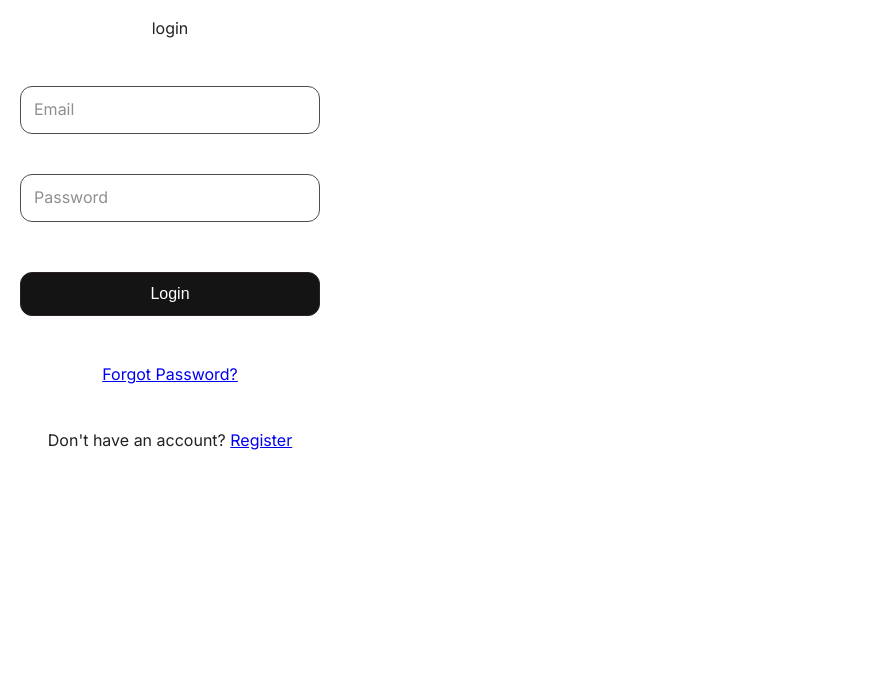
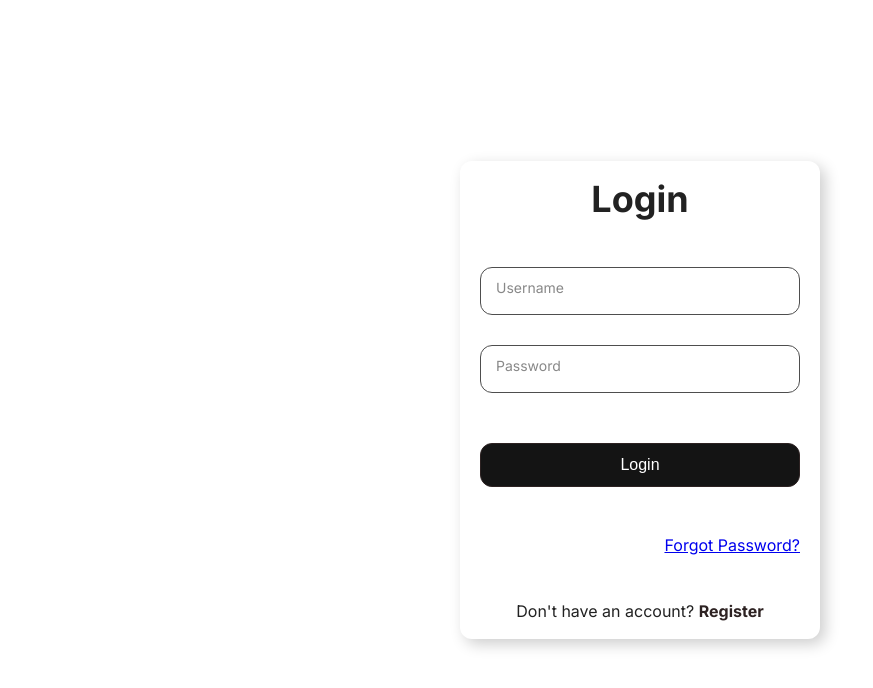
Before and after one commit to UTT-k74HT22/FE-Movie-Booking-System, a React (Vite) app: page /login in a window 1280 px wide. Shown: the top 688 px of the page, without its empty margins (0-873 px from the left). Built offline with nearby package versions, Linux system fonts and the light colour scheme.

Commit message:
test active sau register

```diff
--- a/src/api/authApi.js
+++ b/src/api/authApi.js
@@ -11,14 +11,19 @@ const authApi = {
      */
     login: async (request) => {
         try {
-            const response = await httpRequest.post('/auth/login', request);
-            console.log('[AUTH API] Login success:', response);
-            return response;
+          const response = await httpRequest.post(
+            '/auth/login',
+            request, // request = { username, password }
+            { headers: { 'Content-Type': 'application/json' } } // gửi JSON
+          );
+          console.log('[AUTH API] Login success:', response.data);
+          return response.data; // trả về data trực tiếp
         } catch (error) {
-            console.error('[AUTH API] Login error:', error);
-            throw error;
+          console.error('[AUTH API] Login error:', error.response?.data || error.message);
+          // throw lỗi API về component để handle
+          throw error.response?.data || error;
         }
-    },
+      },
 
     /**
      * Đăng ký tài khoản
--- a/src/components/Auth/LoginForm/LoginForm.jsx
+++ b/src/components/Auth/LoginForm/LoginForm.jsx
@@ -1,95 +1,107 @@
 import { useState } from 'react';
+import { Link, useNavigate } from 'react-router-dom';
 import styles from './LoginForm.module.css';
 import authApi from '../../../api/authApi';
-import { Link } from 'react-router-dom';
-
 
 const LoginForm = () => {
-    const [form, setForm] = useState({ email: '', password: '' });
+  const navigate = useNavigate();
+
+  const [form, setForm] = useState({ username: '', password: '' });
   const [errors, setErrors] = useState({});
   const [submitting, setSubmitting] = useState(false);
-    // hàm xử lý khi người dùng nhập dữ liệu vào input
+  const [apiError, setApiError] = useState('');
+
   const handleChange = (e) => {
-        setForm({ ...form, [e.target.name]: e.target.value });  //lấy giá trị người dùng nhập theo thuộc tính name
-        // mỗi khi người dùng nhập thì xóa lỗi đi
-        setErrors({ ...errors, [e.target.name]: ''});
+    setForm({ ...form, [e.target.name]: e.target.value });
+    setErrors({ ...errors, [e.target.name]: '' });
+    setApiError('');
   };
 
-    // const validate = () => {
-    //     const newErrors = {};
-
-
-    // hàm xử lý khi người dùng submit form
-    const handleSubmit = async (e) => {
-        e.preventDefault(); // ngăn chặn reload trang
-
-        let newErrors = { email: '', password: '' };
+  const validate = () => {
+    const newErrors = {};
     let isValid = true;
 
-        // validate email
-        if (!form.email.trim()) {
-            newErrors.email = "Email không được để trống!";
+    if (!form.username.trim()) {
+      newErrors.username = 'Username không được để trống!';
       isValid = false;
     }
-        // validate password
     if (!form.password.trim()) {
-            newErrors.password = "Password không được để trống!";
+      newErrors.password = 'Password không được để trống!';
       isValid = false;
     }
 
     setErrors(newErrors);
+    return isValid;
+  };
 
-        if (isValid) {
+  const handleSubmit = async (e) => {
+    e.preventDefault();
+    if (!validate()) return;
+
     setSubmitting(true);
-
     try {
-
-                const result = await authApi.login(form.email, form.password);
-                console.log("Kết quả trả về từ API:", result);
-
+      const result = await authApi.login({
+        username: form.username,
+        password: form.password,
+      });
+      localStorage.setItem('accessToken', result.accessToken);
+      navigate('/dashboard');
     } catch (error) {
-                    console.error("Lỗi khi gọi API login:", error);
+      setApiError(error?.message || 'Đăng nhập thất bại. Vui lòng thử lại.');
+    } finally {
       setSubmitting(false);
     }
-        }
-    }
+  };
+
   return (
-        // form login
+    <div className={styles.Wrapper}>
       <form className={styles.LoginForm} onSubmit={handleSubmit}>
-            <h1>login</h1>
+        <h1>Login</h1>
         <div className={styles.FormContainer}>
           <div className={styles.FormGroup}>
             <input
-                        type="email"
-                        name='email'
+              type="text"
+              name="username"
               placeholder=" "
-                        value={form.email}
+              value={form.username}
               onChange={handleChange}
             />
-                    <label htmlFor="email" className={styles.FormLabel}>Email</label>
-                    {errors.email && <p className={styles.Error}>{errors.email}</p>}
+            <label className={styles.FormLabel}>Username</label>
+            {errors.username && <p className={styles.Error}>{errors.username}</p>}
           </div>
+
           <div className={styles.FormGroup}>
             <input
               type="password"
-                        name='password'
+              name="password"
               placeholder=" "
               value={form.password}
               onChange={handleChange}
             />
-                    <label htmlFor="password" className={styles.FormLabel}>Password</label>
+            <label className={styles.FormLabel}>Password</label>
             {errors.password && <p className={styles.Error}>{errors.password}</p>}
           </div>
         </div>
-            <button type="submit" disabled={submitting}>Login</button>
+
+        {apiError && <p className={styles.Error}>{apiError}</p>}
+
+        <button type="submit" disabled={submitting}>
+          {submitting ? 'Logging in...' : 'Login'}
+        </button>
+
         <div className={styles.ForgotPassword}>
           <a href="#">Forgot Password?</a>
         </div>
-                <p>Don't have an account? <Link to="/Register" className={styles.registerLink}>
+
+        <p>
+          Don't have an account?{' '}
+          <Link to="/register" className={styles.registerLink}>
             Register
-                </Link></p>
+          </Link>
+        </p>
       </form>
+    </div>
   );
-}
+};
 
 export default LoginForm;
--- a/src/components/Auth/LoginForm/LoginForm.module.css
+++ b/src/components/Auth/LoginForm/LoginForm.module.css
@@ -1,26 +1,40 @@
+/* Wrapper để center form */
+.Wrapper {
+    min-height: 100vh;
+    display: flex;
+    justify-content: center;
+    align-items: center;
+    padding: 20px;
+    box-sizing: border-box;
+}
+
 .LoginForm {
-    position: relative;
     display: flex;
     flex-direction: column;
-    justify-content: center;
     align-items: center;
     gap: 50px;
     padding: 20px;
-    border-radius: 10px;
-    width: 300px;
+    width: 320px;
+    border-radius: 12px;
+    box-shadow: 5px 5px 15px rgba(0,0,0,0.2);
+    background-color: #fff;
+}
+
+.LoginForm h1 {
+    font-size: 36px;
+    font-weight: bold;
 }
 
 .FormContainer {
     display: flex;
+    flex-direction: column;
     width: 100%;
-    flex-direction: column;
-    gap: 40px;
+    gap: 30px;
 }
 
 .FormGroup {
     position: relative;
 }
-
 
 input {
     width: 100%;
@@ -28,59 +42,76 @@ input {
     border: 1px solid #4e4e4e;
     border-radius: 12px;
     font-size: 16px;
-    background-color: #ffffff;
+    outline: none;
+    background-color: #fff;
+    box-sizing: border-box;
     transition: all 0.2s;
-    outline: none;
-    box-sizing: border-box;
 }
 
 input:focus {
-    border-width: 1px;
-    background-color: #ffffff;
+    border-color: #333;
 }
 
 .FormLabel {
     position: absolute;
-    top: 15px;
-    left: 10px;
-    color: #8f8f8f;
+    top: 14px;
+    left: 12px;
+    font-size: 14px;
+    color: #888;
     pointer-events: none;
     transition: all 0.2s;
+    background-color: #fff;
     padding: 0 4px;
 }
 
 input:focus + .FormLabel,
 input:not(:placeholder-shown) + .FormLabel {
     transform: translateY(-22px);
-    background-color: #ffffff;
-    font-size: 13px;
+    font-size: 12px;
+    color: #555;
 }
 
 button {
     width: 100%;
     padding: 12px;
-    background-color: var(--color-background);
-    color: rgb(255, 255, 255);
-    border: none;
+    font-size: 16px;
     border-radius: 12px;
+    border: 1px solid #2d2222;
+    background-color: #2d2222;
+    color: #fff;
     cursor: pointer;
-    font-size: 16px;
     transition: all 0.2s;
-    border: 1px solid #2d2222;
-
 }
 
-button:hover {
-    background-color: #ffffff00;
+button:hover:enabled {
+    background-color: #fff;
     color: #2d2222;
-    border: 1px solid #2d2222;
+}
+
+button:disabled {
+    opacity: 0.6;
+    cursor: not-allowed;
 }
 
 .Error {
     position: absolute;
-    bottom: -20px;   /* đẩy xuống ngay dưới input */
-    left: 5px;
-    color: var(--color-error);
+    bottom: -20px;
+    left: 8px;
     font-size: 13px;
-    pointer-events: none; /* không ảnh hưởng khi click */
+    color: red;
 }
+
+.ForgotPassword {
+    width: 100%;
+    text-align: right;
+}
+
+.registerLink {
+    color: #2d2222;
+    font-weight: bold;
+    text-decoration: none;
+}
+
+.registerLink:hover {
+    text-decoration: underline;
+}
--- a/src/components/Auth/RegisterForm/RegisterForm.module.css
+++ b/src/components/Auth/RegisterForm/RegisterForm.module.css
@@ -8,6 +8,22 @@
     padding: 20px;
     border-radius: 10px;
     width: 300px;
+    box-shadow: 5px 5px 10px rgba(0,0,0,0.3); /* tạo bóng đổ nhẹ */
+}
+
+h2 {
+    font-size: 40px;
+    font-weight: bold;
+}
+
+/* Wrapper to center the login form in the viewport */
+.Wrapper {
+    min-height: 100vh; /* full viewport height */
+    display: flex;
+    align-items: center; /* vertical center */
+    justify-content: center; /* horizontal center */
+    padding: 20px; /* small spacing on narrow screens */
+    box-sizing: border-box;
 }
 
 .FormContainer {
```
Lines whose indentation alone changed are shown as unchanged.
